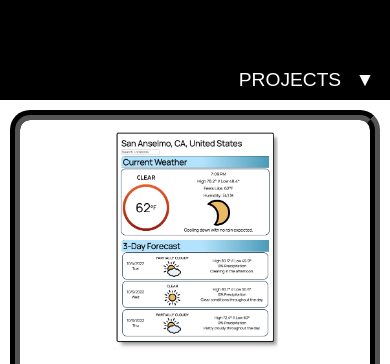
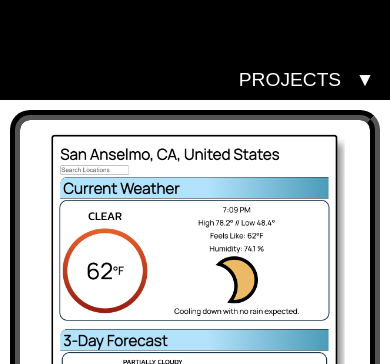
Before and after one commit to jonathan-crepeau/jonathan-crepeau.github.io, a plain HTML site: page projects.html in a window 390 px wide. Shown: the top 364 px of the page. Drawn offline with Linux system fonts and the light colour scheme.

Commit message:
add min-width to img in projects

```diff
--- a/css/projects.css
+++ b/css/projects.css
@@ -78,6 +78,7 @@ img {
 
     img {
         max-width: 310px;
+        min-width: 300px;
     }
 
 }
```
Also changed, not shown: css/index.css (+0 -7 lines).
